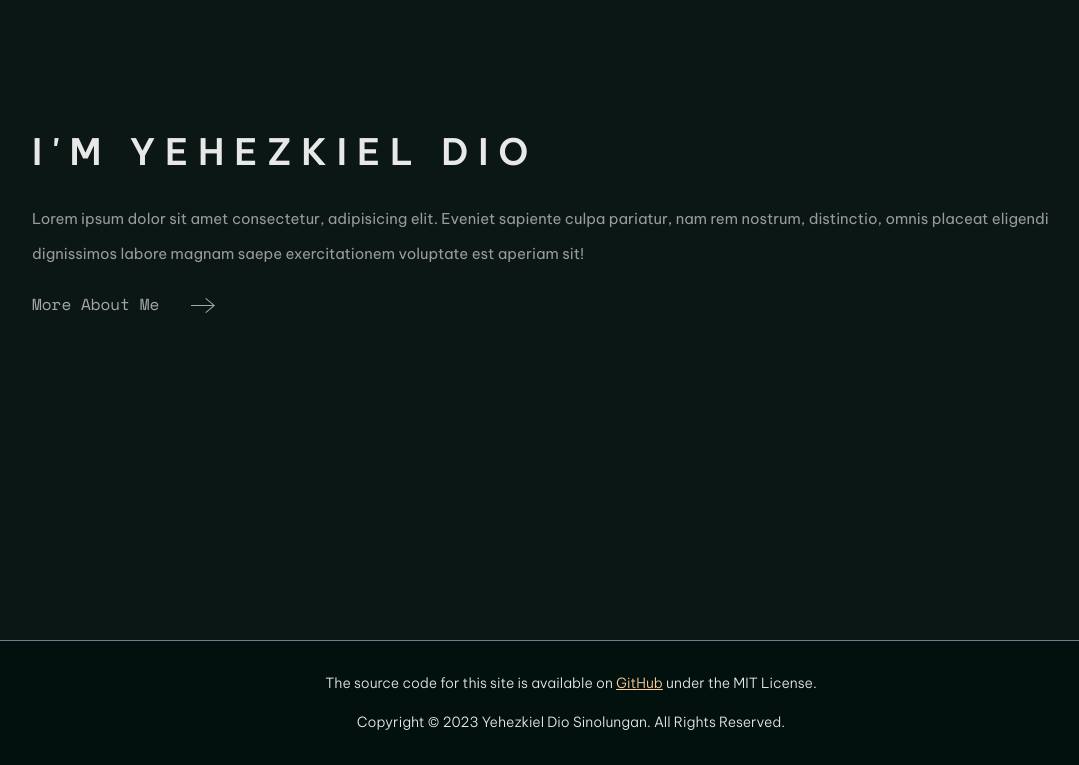
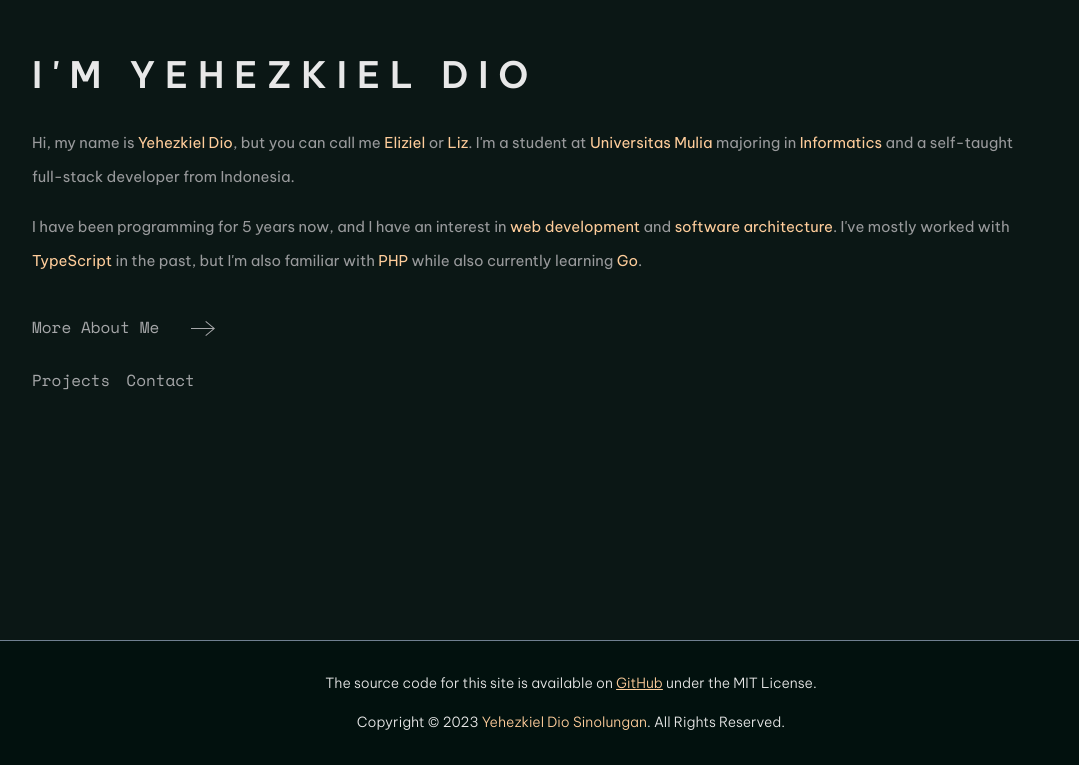
Before and after one commit to yehezkieldio/personal-website.old, a Next.js app: page / in a window 1280 px wide. Shown: the part 160-925 px from the top of the page, without its empty margins (69-1148 px from the left). Built offline with nearby package versions, Linux system fonts and the light colour scheme.

Commit message:
refactor: add page-main content

```diff
--- a/src/app/page.tsx
+++ b/src/app/page.tsx
@@ -10,9 +10,19 @@ export default function Main() {
                     <article>
                         <h1>I&apos;M YEHEZKIEL DIO</h1>
                         <p>
-                            Lorem ipsum dolor sit amet consectetur, adipisicing elit. Eveniet sapiente culpa pariatur,
-                            nam rem nostrum, distinctio, omnis placeat eligendi dignissimos labore magnam saepe
-                            exercitationem voluptate est aperiam sit!
+                            Hi, my name is <span className="highlight">Yehezkiel Dio</span>, but you can call me{" "}
+                            <span className="highlight">Eliziel</span> or <span className="highlight">Liz</span>.
+                            I&apos;m a student at <span className="highlight">Universitas Mulia</span> majoring in{" "}
+                            <span className="highlight">Informatics</span> and a self-taught full-stack developer from
+                            Indonesia.
+                        </p>
+                        <p>
+                            I have been programming for 5 years now, and I have an interest in{" "}
+                            <span className="highlight">web development</span> and{" "}
+                            <span className="highlight">software architecture</span>. I&apos;ve mostly worked with{" "}
+                            <span className="highlight">TypeScript</span> in the past, but I&apos;m also familiar with{" "}
+                            <span className="highlight">PHP</span> while also currently learning{" "}
+                            <span className="highlight">Go</span>.
                         </p>
                     </article>
                     <div>
@@ -29,6 +39,10 @@ export default function Main() {
                             </svg>
                         </Link>
                     </div>
+                    <div>
+                        <Link href="/projects">Projects</Link>
+                        <Link href="/projects">Contact</Link>
+                    </div>
                 </div>
             </div>
         </main>
--- a/src/components/template-base.tsx
+++ b/src/components/template-base.tsx
@@ -14,7 +14,8 @@ export default function TemplateBase(props: TemplateBaseProps) {
     let pathname = usePathname();
 
     // Hide page navigation on the home page
-    const isPageNavigationVisible = pathname.startsWith("/projects") || pathname === "/contact";
+    const isPageNavigationVisible =
+        pathname.startsWith("/projects") || pathname === "/contact" || pathname === "/about";
 
     return (
         <>
--- a/src/styles/index.scss
+++ b/src/styles/index.scss
@@ -35,6 +35,10 @@ body {
     transition-duration: 700ms;
 }
 
+.highlight {
+    color: $accent;
+}
+
 @import "components/page-container";
 @import "components/button";
 
--- a/src/styles/pages/_page-main.scss
+++ b/src/styles/pages/_page-main.scss
@@ -30,6 +30,7 @@
                 font-size: 0.931rem;
                 line-height: 2.3;
                 font-weight: 400;
+                max-width: 1000px;
 
                 @include breakpoint(extra_small_devices) {
                     font-size: 0.806rem;
@@ -37,6 +38,7 @@
             }
         }
         div {
+            margin-top: 1rem;
             a {
                 color: lighten($color: $foreground-secondary, $amount: 5);
                 font-family: $space-mono;
@@ -61,6 +63,11 @@
                 }
             }
         }
+        div + div {
+            display: flex;
+            flex-direction: row;
+            gap: 1rem;
+        }
     }
 }
 
```
